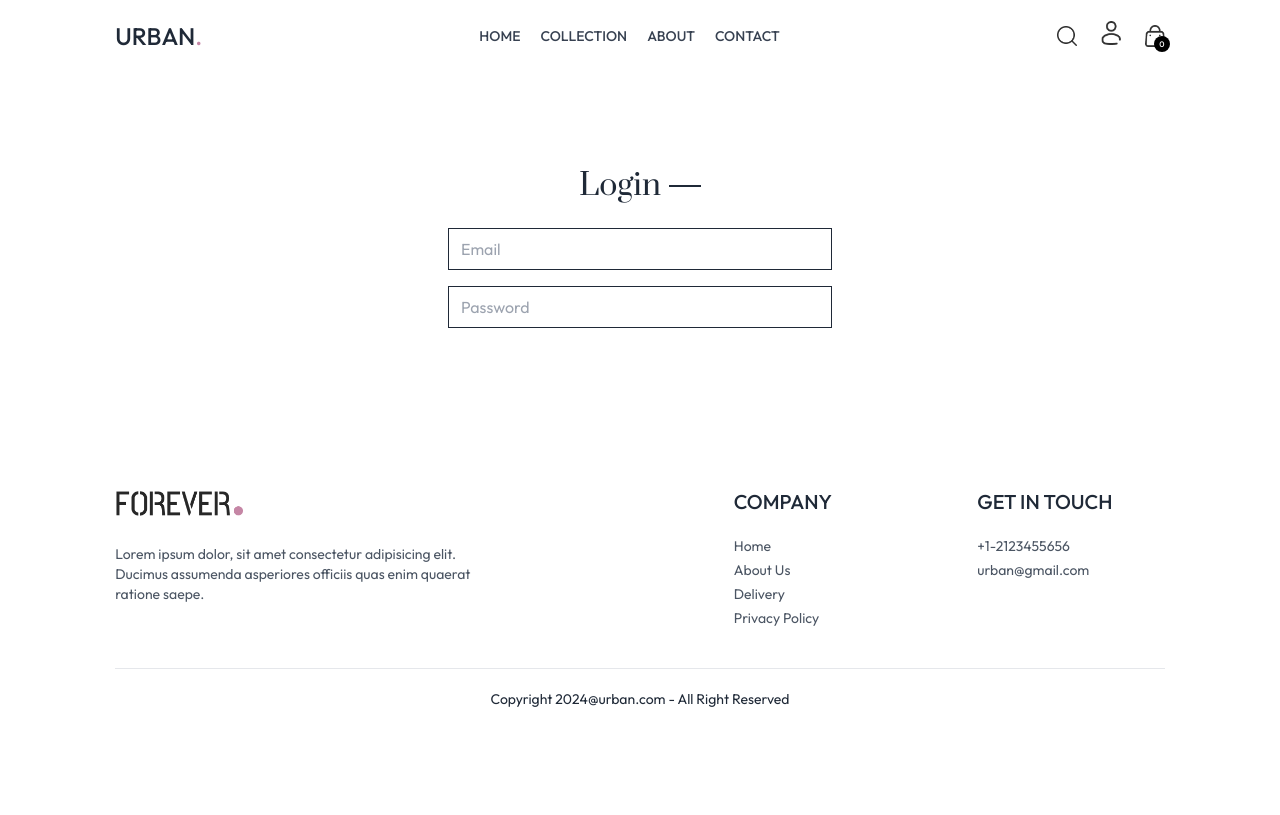
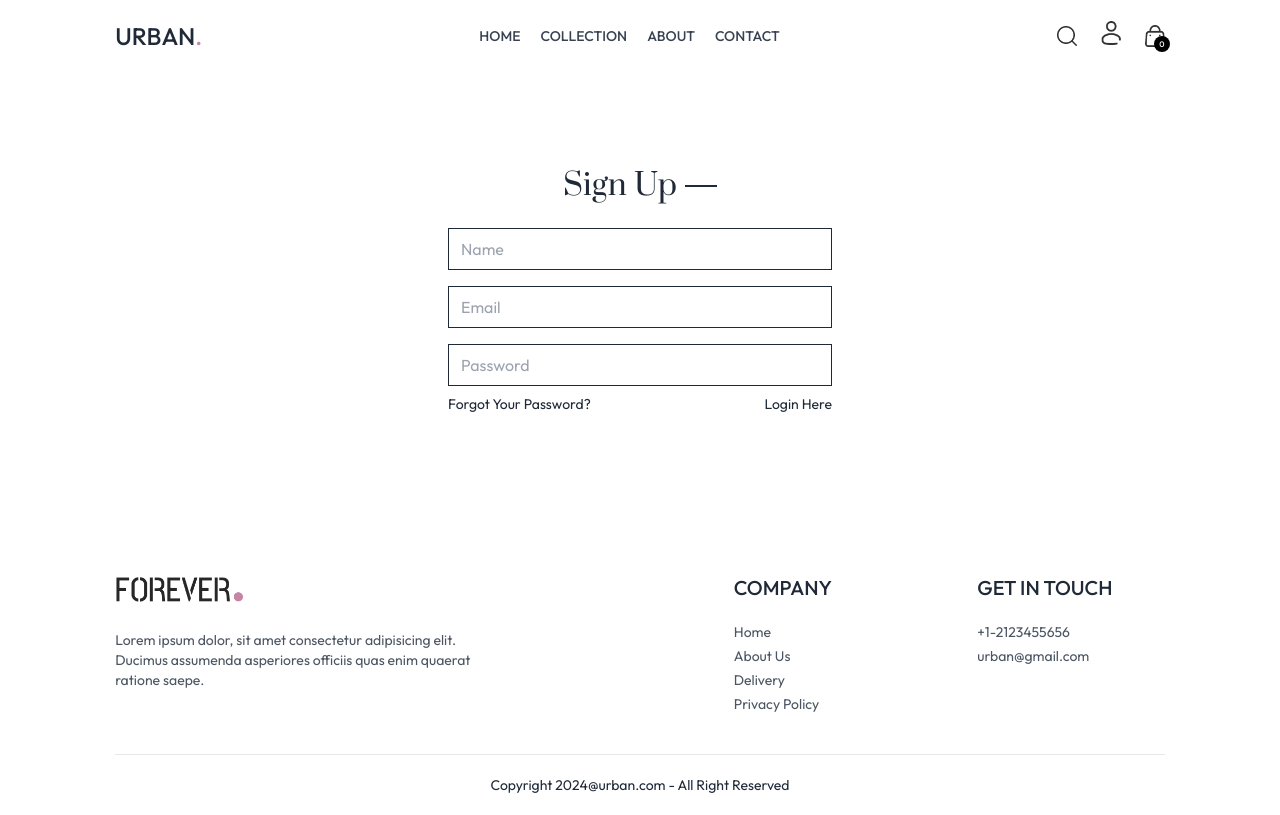
Before and after one commit to ashrafultusar/urban-frontend, a React (Vite) app in the folder urban-frontend/: page /login in a window 1280 px wide. Built offline with nearby package versions, Linux system fonts and the light colour scheme.

Commit message:
added update login page

```diff
--- a/urban-frontend/src/pages/Login.jsx
+++ b/urban-frontend/src/pages/Login.jsx
@@ -1,7 +1,7 @@
 import React, { useState } from "react";
 
 const Login = () => {
-  const [currentState, setCurrentState] = useState("Login");
+  const [currentState, setCurrentState] = useState("Sign Up");
   return (
     <form className="flex flex-col items-center w-[90%] sm:max-w-96 m-auto mt-14 gap-4 text-gray-800">
       <div className="inline-flex items-center gap-2 mb-2 mt-10">
@@ -30,7 +30,13 @@
         type="password"
         className="w-full px-3 py-2 border border-gray-800"
         placeholder="Password"
-      />
+          />
+          <div className="w-full flex justify-between text-sm mt-[-8px]">
+              <p className="cursor-pointer">Forgot Your Password?</p>
+              {
+                  currentState==="Login"?<p className="cursor-pointer">Create account</p>:<p className="cursor-pointer">Login Here</p>
+              }
+          </div>
     </form>
   );
 };
```
